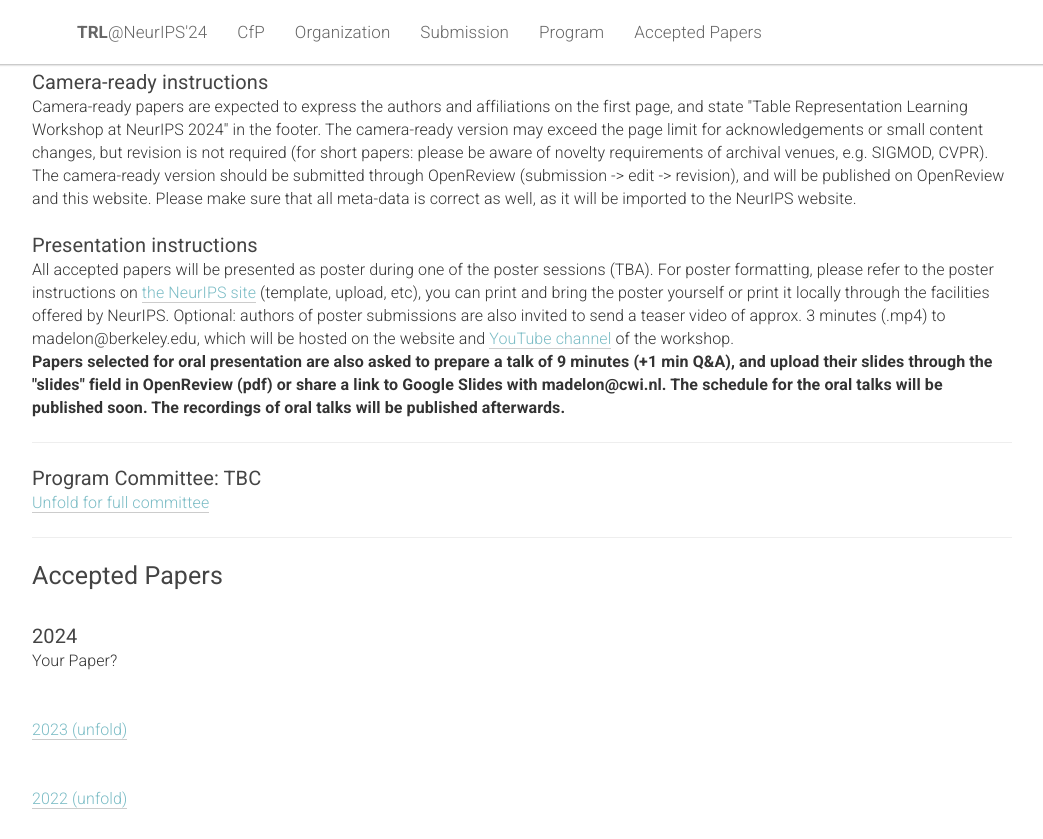
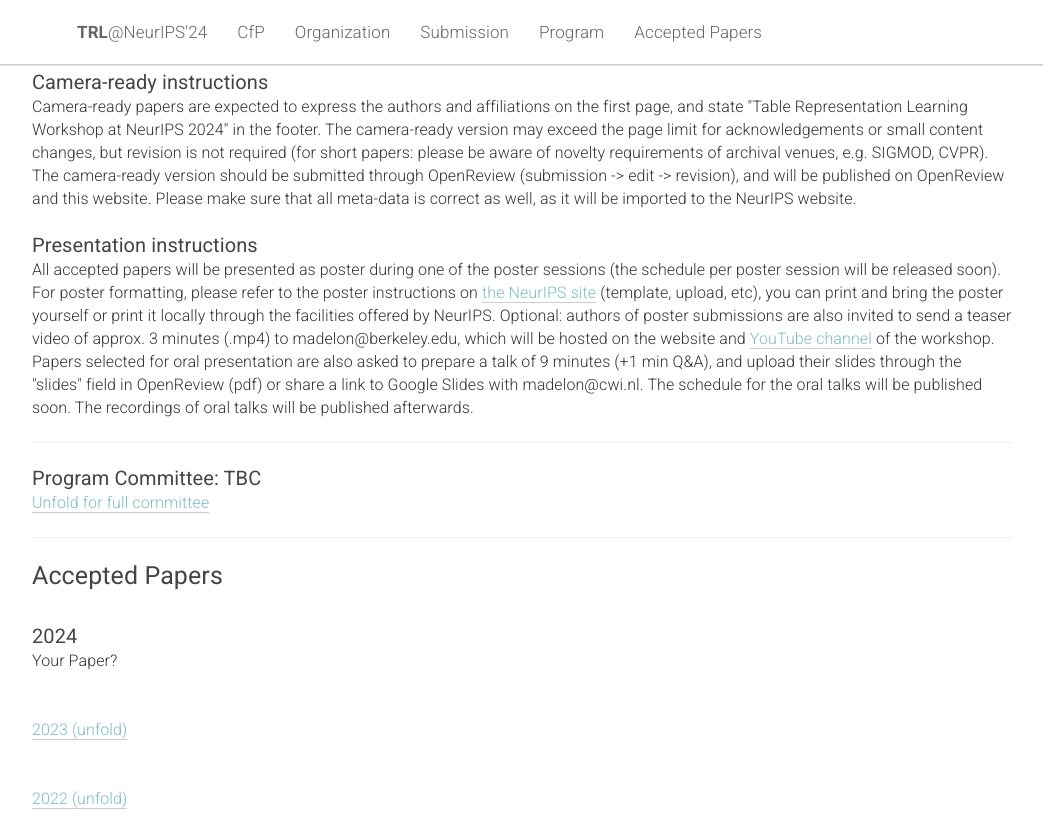
Before and after one commit to table-representation-learning/table-representation-learning.github.io, a Jekyll site: the page built from _pages/home.html, in a window 1280 px wide and 900 px high, scrolled down 3598 px, cut to the strip 0-839 px from the top of the window. Shown: the whole strip, without its empty margins (118-1161 px from the left). Built offline with Jekyll 4.4.1, drawn with Linux system fonts in a browser that asks for light colours.

Commit message:
add poster / talk instr

```diff
--- a/_pages/home.html
+++ b/_pages/home.html
@@ -884,10 +884,10 @@
         <div class="col-xs-12">
             <br>
             <h3>Presentation instructions</h3>
-            All accepted papers will be presented as poster during one of the poster sessions (TBA). For poster formatting, please refer to the poster instructions on <a href="https://neurips.cc/Conferences/2024/PosterInstructions" target="blank">the NeurIPS site</a> (template, upload, etc), you can print and bring the poster yourself or print it locally through the facilities offered by NeurIPS.
+            All accepted papers will be presented as poster during one of the poster sessions (the schedule per poster session will be released soon). For poster formatting, please refer to the poster instructions on <a href="https://neurips.cc/Conferences/2024/PosterInstructions" target="blank">the NeurIPS site</a> (template, upload, etc), you can print and bring the poster yourself or print it locally through the facilities offered by NeurIPS.
             Optional: authors of poster submissions are also invited to send a teaser video of approx. 3 minutes (.mp4) to madelon@berkeley.edu, which will be hosted on the website and <a href="https://www.youtube.com/channel/UCON8k4OzdrX9iswYIwb14jQ" target="blank"> YouTube channel</a> of the workshop.
             <br>
-            <b>Papers selected for oral presentation are also asked to prepare a talk of 9 minutes (+1 min Q&A), and upload their slides through the "slides" field in OpenReview (pdf) or share a link to Google Slides with madelon@cwi.nl. The schedule for the oral talks will be published soon. The recordings of oral talks will be published afterwards.</b>
+            Papers selected for oral presentation are also asked to prepare a talk of 9 minutes (+1 min Q&A), and upload their slides through the "slides" field in OpenReview (pdf) or share a link to Google Slides with madelon@cwi.nl. The schedule for the oral talks will be published soon. The recordings of oral talks will be published afterwards.</b>
         </div>
     </div>
 
```
